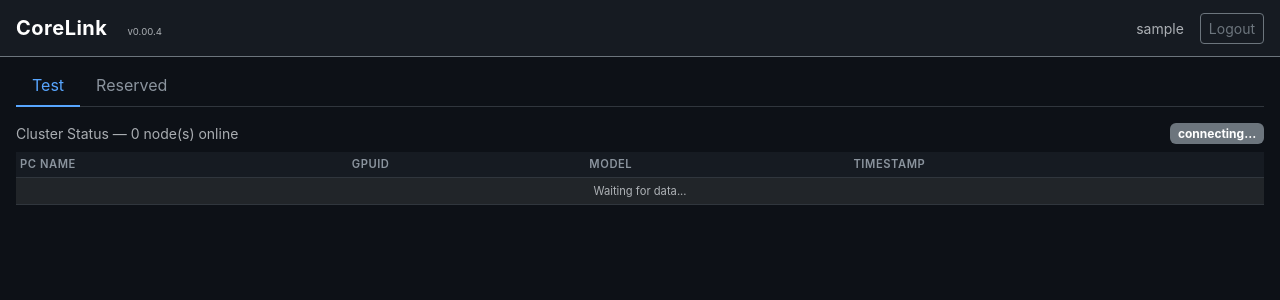
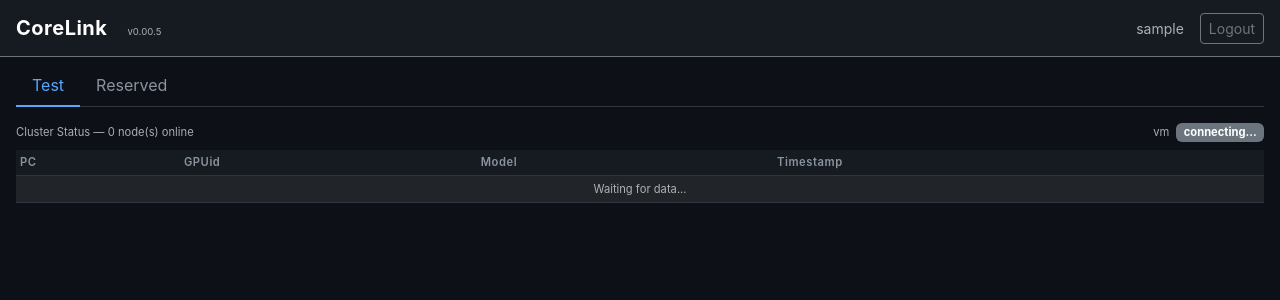
Before and after one commit to MachoDrone/CoreLink, a Flask app: page / in a window 1280 px wide. Shown: the top 300 px of the page. Run offline with Flask 3, Linux system fonts and the light colour scheme; the visitor is signed in with stand-in values (Sample User, id 1); parts of the project's set-up code (start-up, migrations or seed data) failed here and were passed over; some libraries are stand-ins or nearby versions.

Commit message:
v0.00.5: UI text fixes — mixed-case headers, lowercase utc, strip NVIDIA prefix, show hostname
- Remove CSS text-transform uppercase so column headers render as written
- Rename "PC Name" header to "PC"
- Fix timestamp to end in lowercase "utc" instead of "UTC"
- Strip "NVIDIA " prefix from GPU model names
- Shrink cluster status and connection badge to match table font size (0.7rem)
- Display hostname next to connection status badge
- Pass hostname from server.py to console.html template

Co-Authored-By: Claude Opus 4.6 <noreply@anthropic.com>

```diff
--- a/container/app/gossip.py
+++ b/container/app/gossip.py
@@ -75,7 +75,7 @@ class GossipNode:
         nodes.append({
             "node_id": self.hostname,
             "gpus": self.local_gpu_info,
-            "timestamp": time.strftime("%d%b%y %H:%M:%Sutc").upper(),
+            "timestamp": time.strftime("%d%b%y %H:%M:%S").upper() + "utc",
             "status": "online",
         })
 
@@ -146,7 +146,7 @@ class GossipNode:
                 "type": "heartbeat",
                 "node_id": self.hostname,
                 "gpus": self.local_gpu_info,
-                "timestamp": time.strftime("%d%b%y %H:%M:%Sutc").upper(),
+                "timestamp": time.strftime("%d%b%y %H:%M:%S").upper() + "utc",
                 "seq": self.seq,
             }
             try:
@@ -273,7 +273,7 @@ class GossipNode:
             updates.append({
                 "node_id": self.hostname,
                 "gpus": self.local_gpu_info,
-                "timestamp": time.strftime("%d%b%y %H:%M:%Sutc").upper(),
+                "timestamp": time.strftime("%d%b%y %H:%M:%S").upper() + "utc",
                 "seq": self.seq,
             })
 
--- a/container/app/gpu.py
+++ b/container/app/gpu.py
@@ -30,7 +30,7 @@ def get_local_gpu_info():
             parts = line.split(", ", 1)
             gpus.append({
                 "id": int(parts[0].strip()),
-                "model": parts[1].strip() if len(parts) > 1 else "Unknown",
+                "model": parts[1].strip().replace("NVIDIA ", "", 1) if len(parts) > 1 else "Unknown",
             })
         return gpus
 
--- a/container/app/server.py
+++ b/container/app/server.py
@@ -16,7 +16,7 @@ from auth import authenticate_pam, User, check_rate_limit, record_failure
 from gossip import GossipNode
 from gpu import get_local_gpu_info
 
-VERSION = "0.00.4"
+VERSION = "0.00.5"
 
 # ---------------------------------------------------------------------------
 # Flask application setup
@@ -88,6 +88,7 @@ def index():
         "console.html",
         version=VERSION,
         username=current_user.username,
+        hostname=_hostname,
     )
 
 
--- a/container/app/static/css/style.css
+++ b/container/app/static/css/style.css
@@ -63,7 +63,6 @@ body {
     background-color: var(--cl-surface);
     border-bottom-color: var(--cl-border);
     font-size: 0.7rem;
-    text-transform: uppercase;
     letter-spacing: 0.05em;
     color: var(--cl-text-muted);
     font-weight: 600;
--- a/container/app/static/js/app.js
+++ b/container/app/static/js/app.js
@@ -15,14 +15,14 @@
     socket.on("connect", function () {
         if (connBadge) {
             connBadge.textContent = "connected";
-            connBadge.className = "badge bg-success-subtle small";
+            connBadge.className = "badge bg-success-subtle";
         }
     });
 
     socket.on("disconnect", function () {
         if (connBadge) {
             connBadge.textContent = "disconnected";
-            connBadge.className = "badge bg-danger-subtle small";
+            connBadge.className = "badge bg-danger-subtle";
         }
     });
 
--- a/container/app/templates/console.html
+++ b/container/app/templates/console.html
@@ -34,16 +34,19 @@
     <!-- Test tab -->
     <div class="tab-pane fade show active" id="tab-test" role="tabpanel" aria-labelledby="test-tab">
         <div class="d-flex justify-content-between align-items-center mb-2">
-            <span class="small text-muted">
+            <span class="text-muted" style="font-size: 0.7rem;">
                 Cluster Status &mdash; <span id="node-count">0</span> node(s) online
             </span>
-            <span id="connection-status" class="badge bg-secondary small">connecting...</span>
+            <span style="font-size: 0.7rem;">
+                <span class="text-muted me-1">{{ hostname }}</span>
+                <span id="connection-status" class="badge bg-secondary" style="font-size: 0.7rem;">connecting...</span>
+            </span>
         </div>
         <div class="table-responsive">
             <table class="table table-sm table-hover align-middle mb-0">
                 <thead>
                     <tr>
-                        <th>PC Name</th>
+                        <th>PC</th>
                         <th>GPUid</th>
                         <th>Model</th>
                         <th>Timestamp</th>
--- a/corelink.py
+++ b/corelink.py
@@ -21,7 +21,7 @@ import time
 import urllib.request
 import urllib.error
 
-VERSION = "0.00.4"
+VERSION = "0.00.5"
 CONTAINER_NAME = "corelink"
 IMAGE_NAME = "corelink:latest"
 REPO_RAW_URL = "https://raw.githubusercontent.com/MachoDrone/CoreLink/claude/add-usage-examples-fh9kU"
```
Also changed, not shown: README.md.
